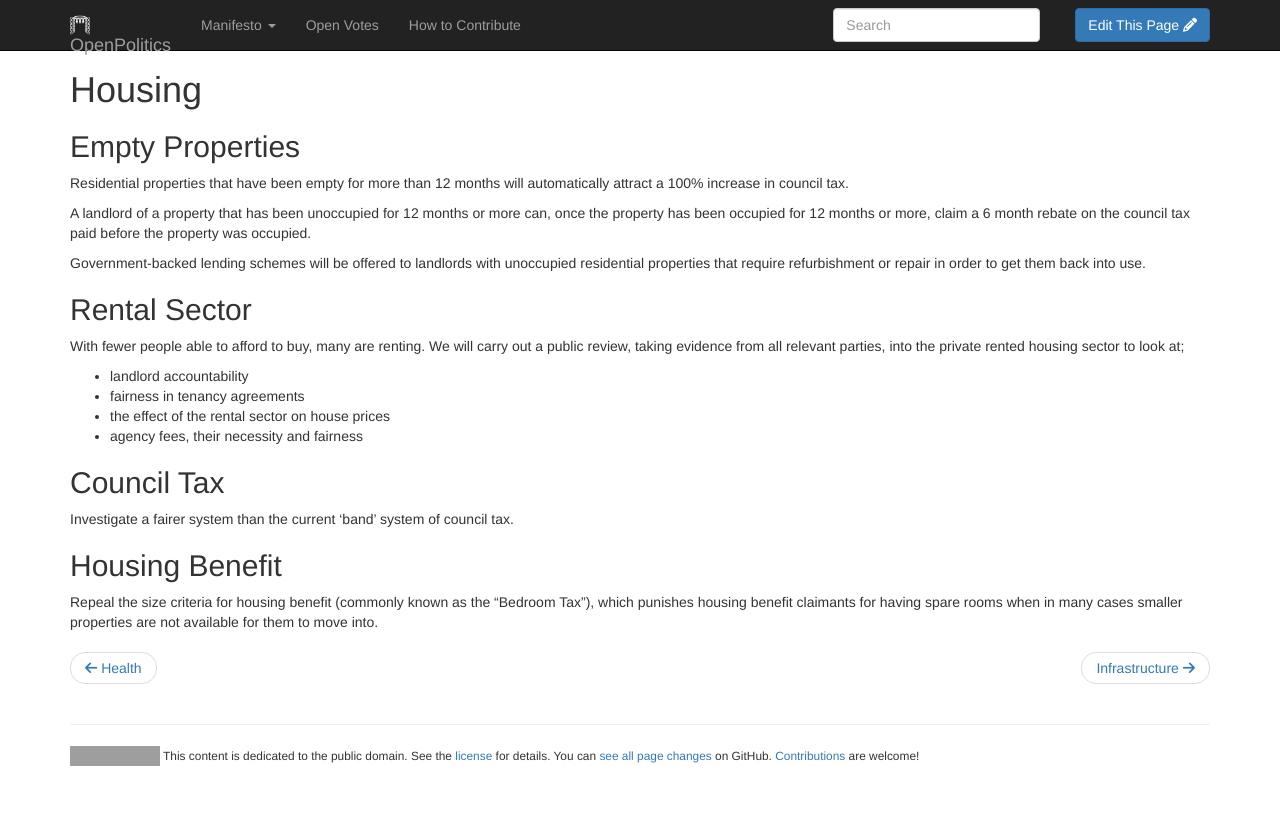
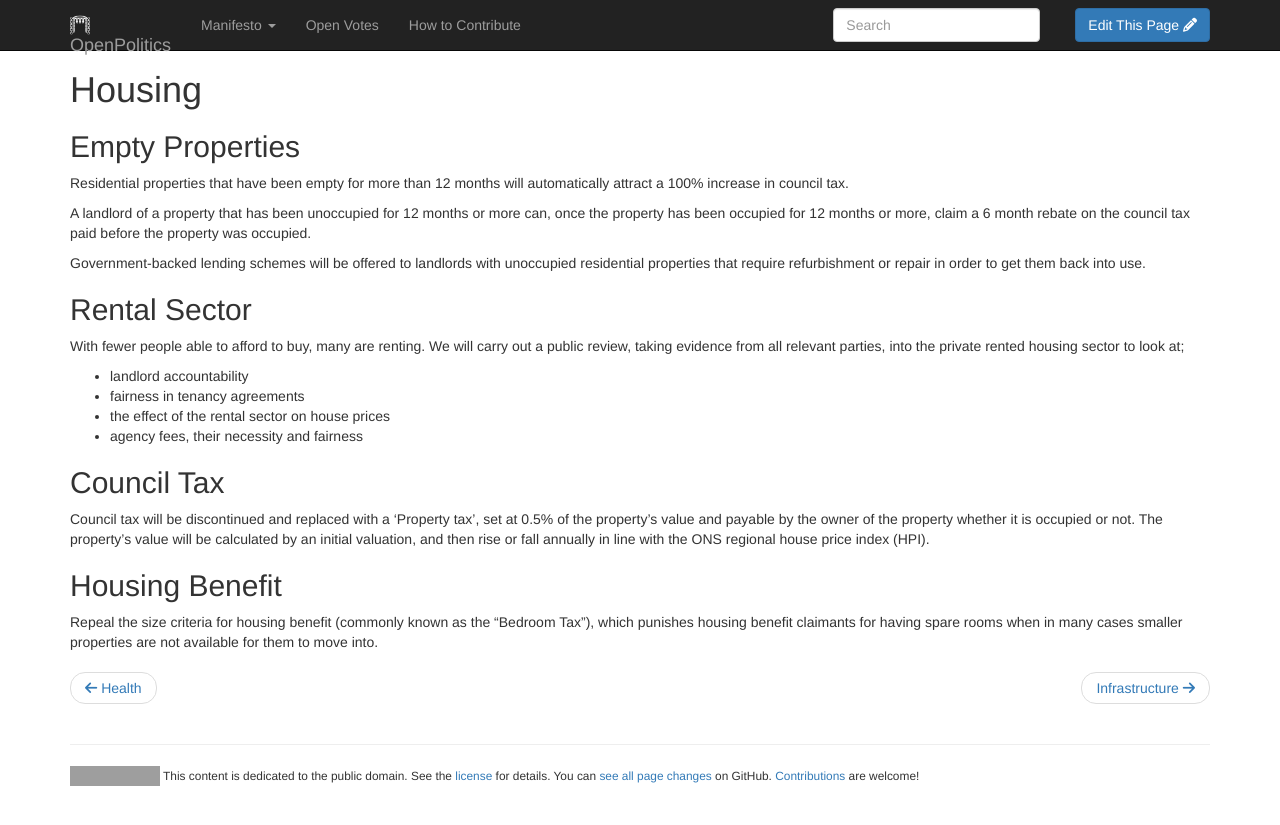
Before and after one commit to openpolitics/manifesto, a Jekyll site: the page built from manifesto/housing.md, in a window 1280 px wide. Shown: the top 825 px of the page. Built offline with Jekyll 4.4.1, drawn with Linux system fonts in a browser that asks for light colours; nearby versions of some CDN libraries; library files that are not in the unit come from our copies; grey boxes are pictures that could not be loaded.

Commit message:
changed council tax to property tax
Council tax is rubbish in so many ways it's not worth listing them here!

The idea of this change is that it acts as a counterbalance to above inflation property price rises (which increase inequality by favouring asset owners, and rising faster than working people can earn/ save).

Methodology:
The average house price was £260k as of April 2014 - http://www.ons.gov.uk/ons/rel/hpi/house-price-index/april-2014/stb-april-2014.html#tab-House-Price-Index-UK-Summary

0.5% of the average house price is around £1300, which is about the same as the average council tax (Band D average way £1400 this year). 0.5% of a £1m house would be around £5k per year. Higher % levies could be applied to higher value properties (e.g. 1% over £1m, 2% over £2m - negating the need for a mansion tax).

If the value of your house rises you pay more, if it falls you pay less. The owner, rather then the occupier pays, this means Landlords would be liable to paying on rental properties (so would need to pass costs into the rent) but the tax would be levied whether or not the property is occupied - discouraging vacancy/ hoarding.

Reasoning:
It will act as a brake on above wage-inflation house price rises by taking money out of the economy during a house price boom, and cement housing booms as a bad thing in the public consciousness, as well as acting as a cushion and stimulus in the event of a house price crash.

It will also mean that if the public pay (via taxation) to improve an area, those benefiting will contribute to it on an ongoing basis. e.g. if building Crossrail results in a new station near your house providing a direct commuter route into the City and your house rises in value, you contribute. At the moment all tax payers (including renters) pay for improvements like Crossrail, and only the property-owner benefits from the resulting property price rises.

Problems:
Who gets this money? If the local council continue to get it, rich areas will still collect more tax than poor areas. However, if it goes to central government, then how do local councils receive their funding?

```diff
--- a/manifesto/housing.md
+++ b/manifesto/housing.md
@@ -24,7 +24,7 @@ With fewer people able to afford to buy, many are renting. We will carry out a p
 
 ## Council Tax
 
-Investigate a fairer system than the current 'band' system of council tax.
+Council tax will be discontinued and replaced with a 'Property tax', set at 0.5% of the property's value and payable by the owner of the property whether it is occupied or not. The property's value will be calculated by an initial valuation, and then rise or fall annually in line with the ONS regional house price index (HPI).
 
 ## Housing Benefit
 
```
